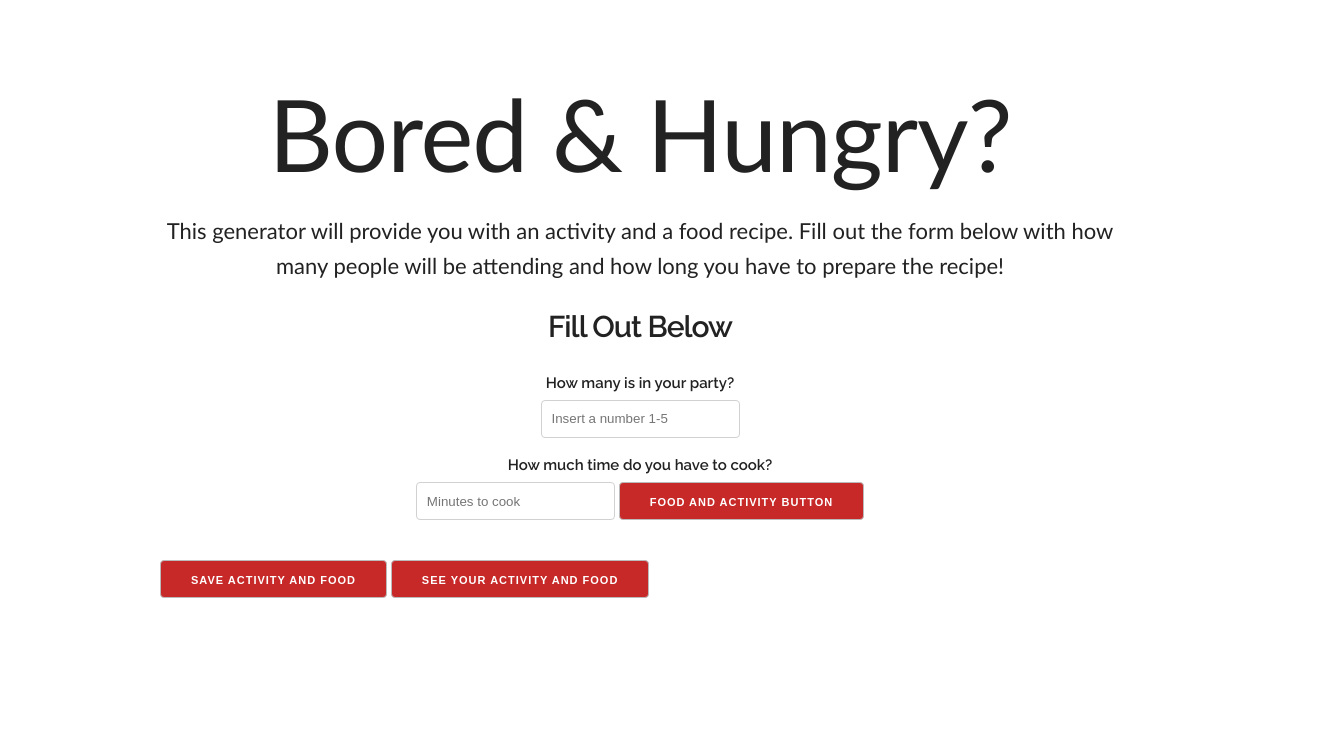
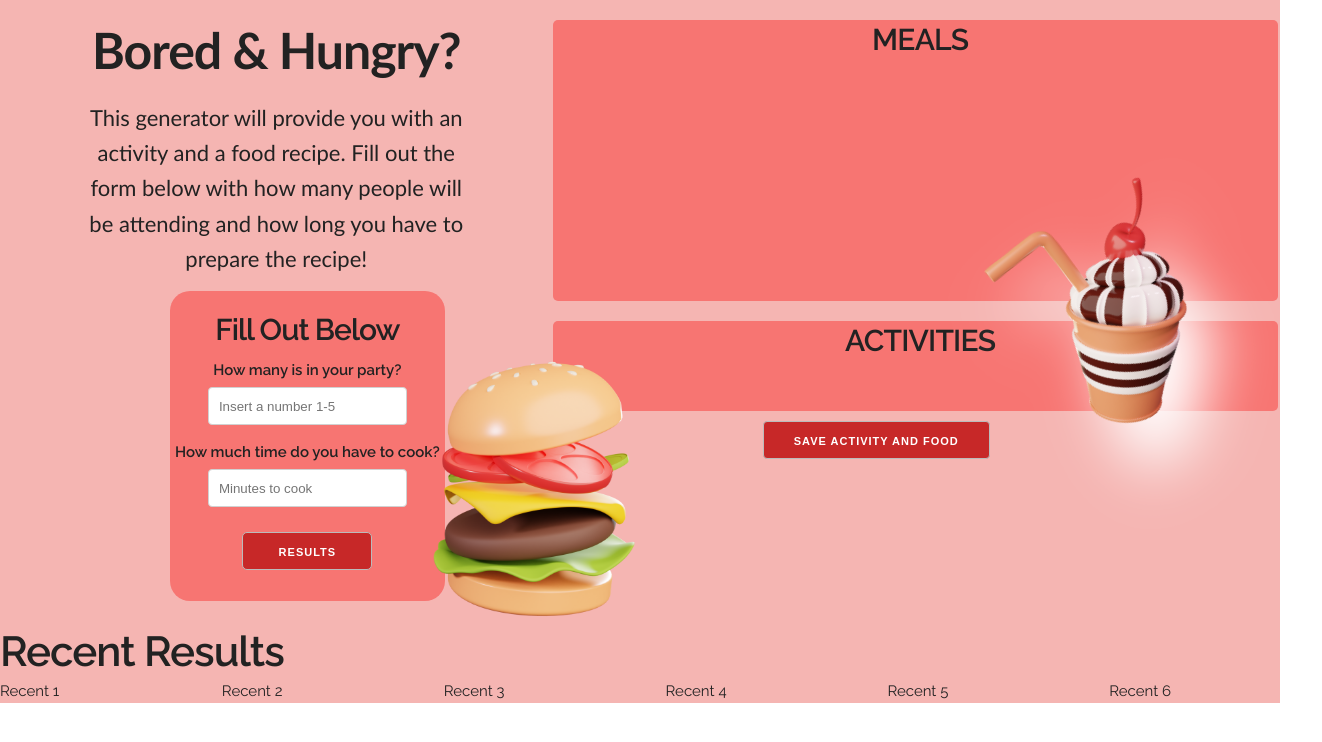
Before and after one commit to lissygonz/bored-and-hungry, a plain HTML site: page index.html in a window 1280 px wide. Shown: the whole page, 1322 px wide, since content can reach past the window. Drawn offline with nearby package versions, Linux system fonts and the light colour scheme.

Commit message:
Add UI styling

```diff
--- a/assets/script.js
+++ b/assets/script.js
@@ -3,6 +3,17 @@ var activity = 0;
 var historyTest = [];
 const apiKey = "9319583f09msh1867038f13b6972p19a9c0jsnb8d29d2b9b68"
 
+function start(e) {
+  e.preventDefault();
+  var cookTime = $('#cook-time').val();
+  console.log(cookTime);
+  var howMany = $('#how-many').val();
+  getBoredApi(howMany);
+  getFoodApi(cookTime);
+  $('#img-col').empty()
+  $('#text-col').empty()
+  $('#link-col').empty()
+}
 
 //function to get activity
 function getBoredApi(howMany) {
@@ -12,17 +23,17 @@ function getBoredApi(howMany) {
       return response.json();
     })
     .then(function (data) {
-      $('#subContainer').empty()
+      $('#activities-item-container').empty()
       activity = data.activity;
       console.log(data.activity);
       var activity = data.activity
       var h3 = $("<h3>").text(activity);
-      $('#subContainer').append(h3);
+      $('#activities-item-container').append(h3);
     });
 }
 
 //function to get food image
-function getFoodApi() {
+function getFoodApi(cookTimeF) {
   const options = {
     method: 'GET',
     headers: {
@@ -36,16 +47,37 @@ function getFoodApi() {
       return response.json();
     })
     .then(function (data) {
+      function getRecipe() {
       console.log(data);
       var title = data.recipes[0].title
-      var h2 = $("<h2>").text(title)
+      var h2 = $("<h2>").text(title).css({"font-size": "40px"});
       var icon = data.recipes[0].image
-      var image = $("<img>").attr("src", icon);
+      var image = $("<img>").attr("src", icon).css({"width": "400px", "border-radius": "20px"});
       var recipe = data.recipes[0].sourceUrl
-      var linkRecipe = $("<a>").text("Link to recipe").attr("href", recipe);
-      $('#subContainer').append(image);
-      $('#subContainer').append(linkRecipe);
-      $('#subContainer').append(title);
+      var linkRecipe = $("<a>").text("Link to recipe").attr("href", recipe).css({"padding": "5px 5px 5px 5px", "background-color": "rgb(199, 40, 40)", "text-decoration": "none", "color": "white",});
+      $('#img-col').append(image);
+      $('#text-col').append(h2);
+      $('#text-col').append(linkRecipe);
+      }
+      var cookTimeApi = data.recipes[0].readyInMinutes
+      console.log(data.recipes[0].readyInMinutes)
+
+      console.log(cookTimeF);
+
+      if (cookTimeF == "") {
+        getRecipe();
+      }
+      else {
+        if (cookTimeApi <= cookTimeF) {
+          getRecipe();
+
+        }
+        else {
+          getFoodApi(cookTimeF)
+        }
+      }
+      cookTimeF = "";
+      console.log(cookTimeF);
     });
 }
 function saveButton() {
@@ -63,11 +95,3 @@ function saveButton() {
 
 $("#foodActivityButton").on("click", start);
 $("#storage").on("click", saveButton);
-
-function start(e){
-  e.preventDefault();
-  var howMany = $('#how-many').val();
-  var cookTime = $('#cook-time').val();
-  getBoredApi(howMany);
-  getFoodApi();
-}
--- a/assets/skeleton.css
+++ b/assets/skeleton.css
@@ -24,15 +24,18 @@
 - Clearing
 - Media Queries
 */
-
+*{
+  margin: 0;
+  padding: 0;
+}
 
 /* Grid
 –––––––––––––––––––––––––––––––––––––––––––––––––– */
 .container {
   position: relative;
   width: 100%;
-  max-width: 960px;
-  margin: 0 auto;
+  /* max-width: 960px; */
+  /*margin: 0, auto*/
   padding: 0 20px;
   box-sizing: border-box; }
 .column,
@@ -424,10 +427,10 @@ there.
 h1 {
   margin-top: 0;
   margin-bottom: 2rem;
-  font-weight: 400;
+  font-weight: 200px;
   text-align: center;
   font-family:'Gill Sans', 'Gill Sans MT', Calibri, 'Trebuchet MS', sans-serif;
-  font-size: 100px;
+  font-size: 50px;
 
 }
 
@@ -452,3 +455,43 @@ button {
   font-size: 30px;
   color: #222;
 }
+
+#food-activity-form {
+
+  background-color: #f77572;
+  margin-top: -10px;
+  margin-left: 90px;
+  border-radius: 20px;
+  width: 70%;
+}
+
+#foodActivityButton {
+  border-radius: 5px;
+  display: block;
+  width: 130px;
+  margin: 10px auto 30px auto;
+}
+
+form {
+  padding-bottom: 1px;
+}
+#food-container {
+  background-color: #f77572;
+  border-radius: 5px;
+}
+.food-items-container {
+  display: flex;
+  align-items: center;
+  justify-content: center;
+  width: auto;
+  height: 30vh;
+}
+#activities-item-container {
+  height: 5vh;
+}
+#img-col {
+  flex-basis: 40%;
+}
+#color-change {
+  background-color: #f5b5b2;
+}
--- a/index.html
+++ b/index.html
@@ -35,33 +35,71 @@
 
   <!- Primary Page Layout
   –––––––––––––––––––––––––––––––––––––––––––––––––– -->
-  <div class="container">
-    <div class="row">
-      <div class="column" style="margin-top: 5%">
-        <h1>Bored & Hungry?</h1>
-        <p>This generator will provide you with an activity and a food recipe. Fill out the form below with how many
-          people will be attending and how long you have to prepare the recipe!</p>
-      </div>
+  <div id="color-change">
+    <div class="four columns" style="margin-left: 80px; margin-top: 20px;">
+      <h1>Bored & Hungry?</h1>
+      <p>This generator will provide you with an activity and a food recipe. Fill out the form below with how many
+        people will be attending and how long you have to prepare the recipe!</p>
+
 
       <!-- Form Starts Here -->
-      <div class="party-size">
-        <h2>Fill Out Below</h2>
+      <div class=" party-size" id="food-activity-form">
         <form>
-          <label for="how-many">How many is in your party?</label>
+          <img style=" width: 300px; position: absolute; margin-left: 75px; margin-top: 20px;"
+            src="./icons/burger 1 png.png" alt="">
+          <h2 style="padding-top: 20px">Fill Out Below</h2>
+          <label style="padding-top: 10px;" for="how-many">How many is in your party?</label>
           <input type="text" id="how-many" placeholder="Insert a number 1-5" />
           <label for="cook-time">How much time do you have to cook?</label>
           <input type="text" id="cook-time" placeholder="Minutes to cook" />
-          <button id="foodActivityButton">Food and Activity Button</button>
-        </form>
+          <button id="foodActivityButton">Results</button>
+      </div>
+      </form>
+    </div>
 
+    <div class="row food-container">
+      <div class="seven columns" style="margin-left: 80px; margin-top: 20px;" id="food-container">
+        <h4 style="padding-left: 10px; text-align: center;">MEALS</h4>
+        <img
+          style=" width: 300px; right: 1%; top: 20%; position: absolute; transform: rotate(-0.1turn) scaleX(-1); filter: drop-shadow(0px 50px 30px white);"
+          src="./icons/float 1 PNG.png" alt="">
+        <div class="food-items-container">
+          <div id="img-col" style="vertical-align: middle; margin-left: 20px;"></div>
+          <div id="text-col" style="text-align: center; padding-bottom: 10px;"></div>
+        </div>
+      </div>
+      <div class="seven columns" style="margin-left: 80px; margin-top: 20px;" id="food-container">
+        <h4 style="padding-left: 10px; text-align: center;">ACTIVITIES</h4>
+        <div id="activities-item-container" style="text-align: center; padding-bottom: 10px;"></div>
+      </div>
+      <div style="text-align: center;">
+        <button id="storage" style="margin-top: 10px">Save Activity and Food</button>
+      </div>
+    </div>
+    <div>
+      <h2>Recent Results</h2>
+      <div class="recents-container">
+        <div class="row">
+          <div class="two columns">
+            Recent 1
+          </div>
+          <div class="two columns">
+            Recent 2
+          </div>
+          <div class="two columns">
+            Recent 3
+          </div>
+          <div class="two columns">
+            Recent 4
+          </div>
+          <div class="two columns">
+            Recent 5
+          </div>
+          <div class="two columns">
+            Recent 6
+          </div>
+        </div>
 
-      </div>
-
-      <div id="apiContainer">
-        <button id="storage">Save Activity and Food</button>
-        <button id="history">See Your Activity and Food</button>
-        <div id="subContainer">
-        </div>
       </div>
     </div>
   </div>
```
Also changed, not shown: icons/burger 1 png.png (added), icons/float 1 PNG.png (added).
